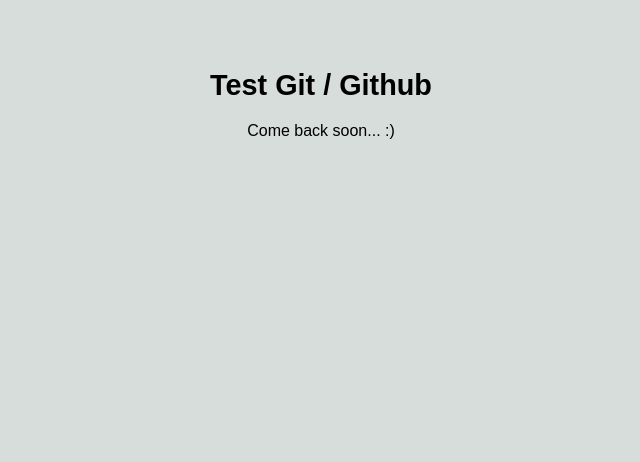
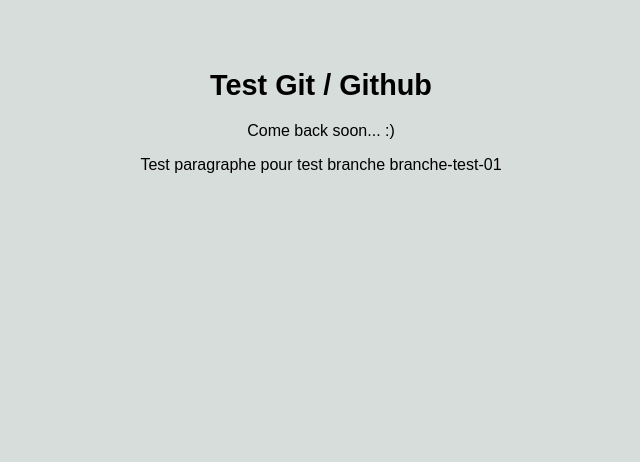
Before and after one commit to AleaxandreDucom/Comment-utiliser-Git, a plain HTML site: page index.html in a window 1280 px wide. Shown: the whole page, without its empty margins (319-959 px from the left). Drawn offline with Linux system fonts and the light colour scheme.

Commit message:
Ajouter fichier index.html pour tester branche-test-01

```diff
--- a/index.html
+++ b/index.html
@@ -10,6 +10,7 @@
         <div id="bloc_presentation">
             <h1>Test Git / Github</h1>
             <p>Come back soon... :)</p>
+            <p>Test paragraphe pour test branche branche-test-01</p>
         </div>
     </body>
 </html>
```
